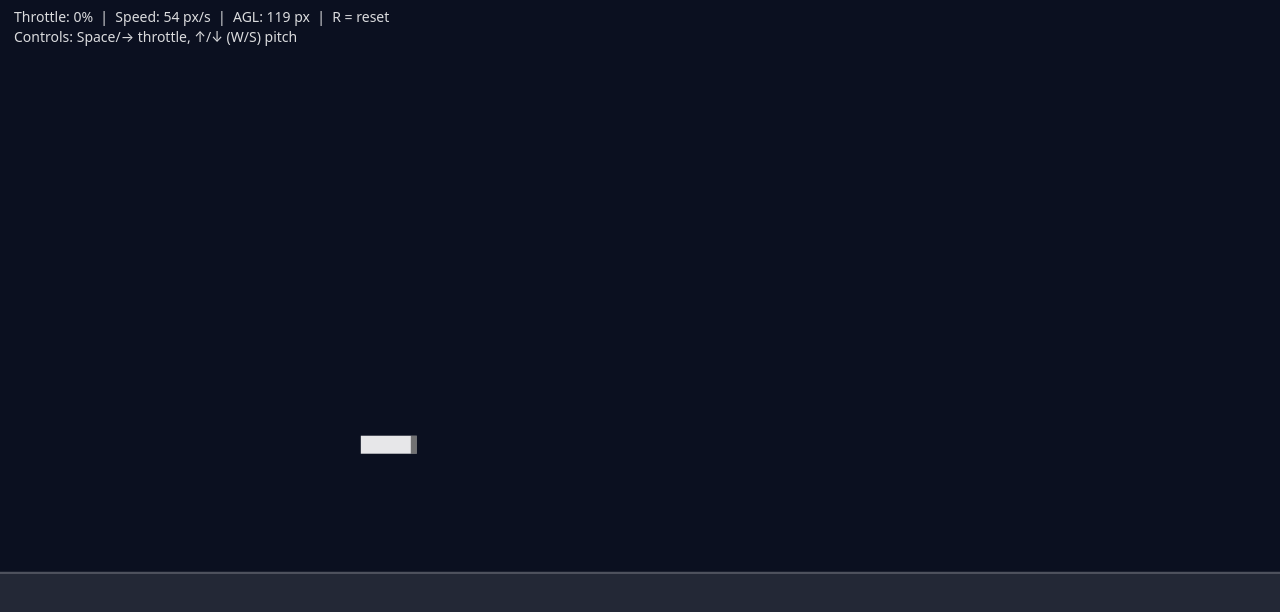
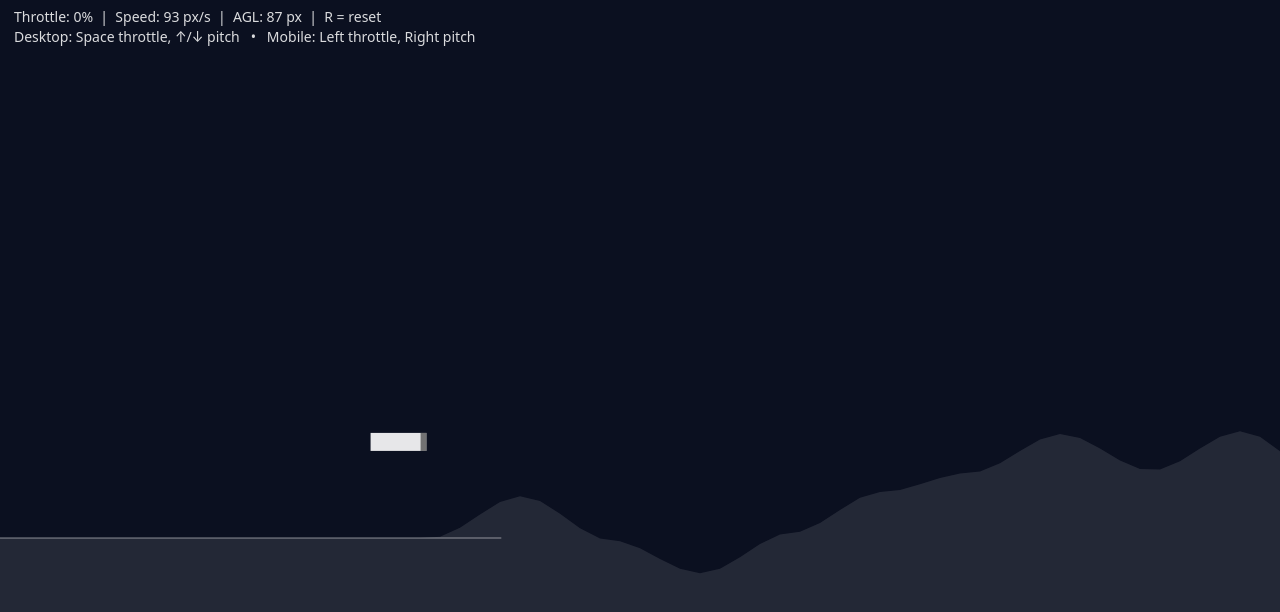
Before and after one commit to stephancar/LandyPlane, a plain HTML site: page index.html in a window 1280 px wide. Drawn offline with Linux system fonts and the light colour scheme.

Commit message:
Update index.html

```diff
--- a/index.html
+++ b/index.html
@@ -2,18 +2,19 @@
 <html lang="en">
 <head>
   <meta charset="utf-8" />
-  <meta name="viewport" content="width=device-width, initial-scale=1" />
-  <title>Bush Pilot — MVP Step 1</title>
+  <meta name="viewport" content="width=device-width,initial-scale=1,maximum-scale=1,user-scalable=no" />
+  <title>Bush Pilot — MVP</title>
   <style>
-    html, body { margin: 0; height: 100%; background: #0b1020; color: #fff; font-family: system-ui, -apple-system, Segoe UI, Roboto, Arial; }
+    html, body { margin: 0; height: 100%; background: #0b1020; color: #fff; font-family: system-ui, -apple-system, Segoe UI, Roboto, Arial; overflow: hidden; }
     canvas { display: block; width: 100vw; height: 100vh; }
+
+    /* Touch UI */
     .touch-ui{
       position: fixed;
       inset: 0;
-  pointer-events: none; /* only buttons capture touches */
-  display: none;        /* enabled on touch devices in JS */
+      pointer-events: none;
+      display: none;
     }
-
     .touch-left, .touch-right{
       position: absolute;
       bottom: 16px;
@@ -21,9 +22,7 @@
       gap: 12px;
       pointer-events: auto;
     }
-
-    .touch-left{ left: 16px; flex-direction: column; }
-
+    .touch-left{ left: 16px; }
     .touch-right{ right: 16px; flex-direction: column; }
 
     .btn{
@@ -35,38 +34,21 @@
       color: rgba(255,255,255,0.92);
       font-size: 28px;
       font-weight: 700;
-  touch-action: none;     /* prevents scroll/zoom gestures on button */
+      touch-action: none;
       user-select: none;
       -webkit-user-select: none;
     }
-
-.btn:active{
-  background: rgba(255,255,255,0.18);
-}
-
+    .btn:active{ background: rgba(255,255,255,0.18); }
     .btn.throttle{
       width: 160px;
       font-size: 16px;
       letter-spacing: 0.06em;
     }
-
-.touch-hint{
-  position: absolute;
-  left: 50%;
-  transform: translateX(-50%);
-  bottom: 18px;
-  padding: 8px 12px;
-  border-radius: 999px;
-  border: 1px solid rgba(255,255,255,0.18);
-  background: rgba(0,0,0,0.25);
-  color: rgba(255,255,255,0.75);
-  font-size: 12px;
-  pointer-events: none;
-}
   </style>
 </head>
 <body>
   <canvas id="c"></canvas>
+
   <div id="touchUI" class="touch-ui" aria-hidden="true">
     <!-- LEFT: throttle -->
     <div class="touch-left">
@@ -78,9 +60,8 @@
       <button class="btn" data-touch="pitchUp">▲</button>
       <button class="btn" data-touch="pitchDown">▼</button>
     </div>
+  </div>
 
-  <div class="touch-hint">Best in landscape • Hold buttons</div>
-</div>
 <script>
 (() => {
   // ---------- Canvas ----------
@@ -88,7 +69,6 @@
   const ctx = canvas.getContext("2d");
 
   function resize() {
-    // Render at device pixel ratio for crispness
     const dpr = Math.max(1, window.devicePixelRatio || 1);
     canvas.width  = Math.floor(window.innerWidth * dpr);
     canvas.height = Math.floor(window.innerHeight * dpr);
@@ -100,9 +80,92 @@
   const W = () => window.innerWidth;
   const H = () => window.innerHeight;
 
+  // ---------- Simple deterministic PRNG + smooth noise ----------
+  function makeRng(seed) {
+    let t = seed >>> 0;
+    return () => {
+      // xorshift32
+      t ^= t << 13; t >>>= 0;
+      t ^= t >> 17; t >>>= 0;
+      t ^= t << 5;  t >>>= 0;
+      return (t >>> 0) / 4294967296;
+    };
+  }
+  const rng = makeRng(1337);
+
+  function smoothstep(t) { return t * t * (3 - 2 * t); }
+  function lerp(a, b, t) { return a + (b - a) * t; }
+
+  // ---------- Terrain (heightmap) ----------
+  const terrain = {
+    // We keep a flat runway region at the start, then gentle random hills
+    baseY: 420,
+    stepX: 90,          // spacing between control points
+    amp: 120,           // hill amplitude
+    maxSlopePerStep: 55,// clamp sudden jumps
+    flatUntilX: 700,    // runway length
+    points: [],         // {x,y}
+  };
+
+  function ensureTerrainToX(xMax) {
+    // generate points until we cover xMax + margin
+    const margin = 1400;
+    const target = xMax + margin;
+
+    if (terrain.points.length === 0) {
+      terrain.points.push({ x: 0, y: terrain.baseY });
+      terrain.points.push({ x: terrain.stepX, y: terrain.baseY });
+    }
+
+    while (terrain.points[terrain.points.length - 1].x < target) {
+      const last = terrain.points[terrain.points.length - 1];
+      const x = last.x + terrain.stepX;
+
+      let y;
+      if (x <= terrain.flatUntilX) {
+        y = terrain.baseY; // runway flat
+      } else {
+        // Gentle wandering: add a bounded random delta
+        const r = (rng() * 2 - 1); // -1..1
+        const delta = r * terrain.maxSlopePerStep;
+        y = last.y + delta;
+
+        // Pull towards base + noise band so it doesn't drift off-screen forever
+        const bandCenter = terrain.baseY + (rng() * 2 - 1) * (terrain.amp * 0.15);
+        y = lerp(y, bandCenter, 0.08);
+
+        // Clamp overall amplitude
+        const minY = terrain.baseY - terrain.amp;
+        const maxY = terrain.baseY + terrain.amp;
+        y = Math.max(minY, Math.min(maxY, y));
+      }
+
+      terrain.points.push({ x, y });
+    }
+  }
+
+  function groundYAt(x) {
+    // find segment
+    if (terrain.points.length < 2) return terrain.baseY;
+    if (x <= terrain.points[0].x) return terrain.points[0].y;
+
+    // ensure points exist ahead
+    ensureTerrainToX(x);
+
+    // binary-ish scan (small list, linear is fine)
+    let i = 0;
+    while (i < terrain.points.length - 2 && terrain.points[i + 1].x < x) i++;
+
+    const p0 = terrain.points[i];
+    const p1 = terrain.points[i + 1];
+
+    const t = (x - p0.x) / (p1.x - p0.x);
+    const s = smoothstep(Math.max(0, Math.min(1, t)));
+    return lerp(p0.y, p1.y, s);
+  }
+
   // ---------- World ----------
   const world = {
-    groundY: 420, // world-space y (down is +)
     gravity: 900, // px/s^2
   };
 
@@ -110,12 +173,32 @@
   const keys = new Set();
   window.addEventListener("keydown", (e) => {
     keys.add(e.code);
-    // prevent page scroll on arrows/space
     if (["ArrowUp","ArrowDown","ArrowLeft","ArrowRight","Space"].includes(e.code)) e.preventDefault();
-    // quick reset
     if (e.code === "KeyR") reset();
   });
   window.addEventListener("keyup", (e) => keys.delete(e.code));
+
+  // ---------- Touch controls ----------
+  const touchState = { throttle: false, pitchUp: false, pitchDown: false };
+
+  const isTouch = window.matchMedia("(pointer: coarse)").matches || ("ontouchstart" in window);
+  const touchUI = document.getElementById("touchUI");
+  if (isTouch) touchUI.style.display = "block";
+
+  function setTouch(action, on) { touchState[action] = on; }
+
+  document.querySelectorAll("[data-touch]").forEach(btn => {
+    const action = btn.getAttribute("data-touch");
+    const start = (e) => { e.preventDefault(); setTouch(action, true); };
+    const end   = (e) => { e.preventDefault(); setTouch(action, false); };
+    btn.addEventListener("pointerdown", start);
+    btn.addEventListener("pointerup", end);
+    btn.addEventListener("pointercancel", end);
+    btn.addEventListener("pointerleave", end);
+  });
+
+  // prevent page scroll while playing
+  document.addEventListener("touchmove", (e) => e.preventDefault(), { passive: false });
 
   const input = {
     get throttleUp() { return keys.has("Space") || keys.has("ArrowRight") || touchState.throttle; },
@@ -123,112 +206,81 @@
     get pitchDown()  { return keys.has("ArrowDown") || keys.has("KeyS") || touchState.pitchDown; },
   };
 
-    // ---------- Touch controls ----------
-  const touchState = {
-    throttle: false,
-    pitchUp: false,
-    pitchDown: false
-  };
-
-  // Enable touch UI on devices that likely support touch
-  const isTouch = window.matchMedia("(pointer: coarse)").matches || "ontouchstart" in window;
-  const touchUI = document.getElementById("touchUI");
-  if (isTouch) touchUI.style.display = "block";
-
-  function setTouch(action, on) {
-    touchState[action] = on;
-  }
-
-  function bindTouchButtons() {
-    const btns = document.querySelectorAll("[data-touch]");
-    btns.forEach(btn => {
-      const action = btn.getAttribute("data-touch");
-
-      const start = (e) => { e.preventDefault(); setTouch(action, true); };
-      const end   = (e) => { e.preventDefault(); setTouch(action, false); };
-
-      btn.addEventListener("pointerdown", start);
-      btn.addEventListener("pointerup", end);
-      btn.addEventListener("pointercancel", end);
-      btn.addEventListener("pointerleave", end);
-    });
-  }
-  bindTouchButtons();
-
-    document.addEventListener("touchmove", (e) => e.preventDefault(), { passive: false });
-
   // ---------- Plane ----------
   const plane = {
-    // world-space
-    x: 120,
+    x: 140,
     y: 260,
     vx: 0,
     vy: 0,
 
-    angle: 0,       // radians
-    angVel: 0,      // rad/s
+    angle: 0,
+    angVel: 0,
 
-    throttle: 0,    // 0..1
+    throttle: 0,
 
-    // tuning
+    // visuals
     w: 56,
     h: 18,
-    thrust: 3200,   // px/s^2-ish
-    drag: 0.6,      // simple air drag coefficient
-    idleDrag: 2.2,
 
-    pitchRate: 2.4, // rad/s target
-    angDamp: 8.0,   // damp angular velocity
-    throttleUpRate: 0.8,   // per second
-    throttleDownRate: 1.2, // per second   <-- comma added here ✅
+    // forces/tuning
+    thrust: 3200,
+    drag: 0.35,       // base linear drag
+    idleDrag: 2.2,     // extra linear drag when not throttling (lets speed go to 0)
+    quadDrag: 0.0012,  // high-speed damping
 
-    lift: 0.8,        // lift strength (tune this)
-    maxLift: 9000,    // cap so it doesn't go infinite at high speed
-    stallSpeed: 220,  // px/s; below this you get much less lift
+    lift: 0.8,
+    maxLift: 9000,
+    stallSpeed: 220,
 
-    inducedDrag: 0.0012, // drag proportional to lift^2 (tune)
-maxAoA: 0.75,        // radians (~43°) clamp angle-of-attack
+    maxAoA: 0.75,        // AoA clamp (rad)
+    inducedDrag: 0.00000018, // lift^2 induced drag (tiny!)
 
-    liftSmooth: 18,     // higher = snappier, lower = smoother
-liftMagSmoothed: 0, // internal state
+    // smoothing / control
+    pitchRate: 2.4,
+    angDamp: 8.0,
+    throttleUpRate: 0.8,
+    throttleDownRate: 1.2,
 
-quadDrag: 0.0012, // tune: high-speed damping
+    liftSmooth: 18,
+    liftMagSmoothed: 0,
 
+    maxSpeed: 200, // requested cap
   };
 
   // ---------- Camera ----------
   const cam = {
     x: 0,
     y: 0,
-    // We follow plane with a small offset so you see ahead
     follow(dt) {
       const targetX = plane.x - W() * 0.30;
       const targetY = plane.y - H() * 0.55;
-
-      // smooth follow
-      const k = 6.0; // follow strength
+      const k = 6.0;
       this.x += (targetX - this.x) * (1 - Math.exp(-k * dt));
       this.y += (targetY - this.y) * (1 - Math.exp(-k * dt));
     }
   };
 
   function reset() {
-    plane.x = 120;
+    plane.x = 140;
     plane.y = 260;
     plane.vx = 0;
     plane.vy = 0;
     plane.angle = 0;
     plane.angVel = 0;
     plane.throttle = 0;
+    plane.liftMagSmoothed = 0;
     cam.x = 0;
     cam.y = 0;
+
+    // Ensure terrain exists around start & ahead
+    ensureTerrainToX(plane.x + 2000);
   }
 
   // ---------- Simulation ----------
   let last = performance.now();
 
   function step(now) {
-    const dt = Math.min(1/30, (now - last) / 1000); // clamp dt for stability
+    const dt = Math.min(1/30, (now - last) / 1000);
     last = now;
 
     update(dt);
@@ -238,19 +290,18 @@ quadDrag: 0.0012, // tune: high-speed damping
   }
 
   function update(dt) {
-    // Throttle: hold to increase, release to decrease
+    // Throttle ramp
     if (input.throttleUp) {
       plane.throttle = Math.min(1, plane.throttle + plane.throttleUpRate * dt);
     } else {
       plane.throttle = Math.max(0, plane.throttle - plane.throttleDownRate * dt);
     }
 
-    // Pitch: adjust angle directly (arcade feel, easy for Step 1)
+    // Pitch
     let pitchInput = 0;
     if (input.pitchUp) pitchInput -= 1;
     if (input.pitchDown) pitchInput += 1;
 
-    // target angular velocity based on input, damp for stability
     const targetAngVel = pitchInput * plane.pitchRate;
     plane.angVel += (targetAngVel - plane.angVel) * (1 - Math.exp(-plane.angDamp * dt));
     plane.angle += plane.angVel * dt;
@@ -258,97 +309,84 @@ quadDrag: 0.0012, // tune: high-speed damping
     // Gravity
     plane.vy += world.gravity * dt;
 
-        // --- Speed & directions ---
+    // Ensure terrain ahead for collision + drawing
+    ensureTerrainToX(plane.x + 2200);
+
+    // Speed/directions
     const speed = Math.hypot(plane.vx, plane.vy);
     const fx = Math.cos(plane.angle);
     const fy = Math.sin(plane.angle);
 
-    // --- Thrust (forward) ---
+    // Thrust (forward)
     plane.vx += fx * (plane.thrust * plane.throttle) * dt;
     plane.vy += fy * (plane.thrust * plane.throttle) * dt;
 
-    // --- Lift (arcade, speed-based) ---
-    // Idea: lift grows ~ speed^2 and depends on "angle of attack" (nose vs airflow).
-    // Airflow direction is opposite velocity.
+    // Lift
     if (speed > 1) {
       const velAngle = Math.atan2(plane.vy, plane.vx);
-      let aoa = plane.angle - velAngle; // angle of attack in radians
-
-      // wrap aoa into [-pi, pi] for stability
+      let aoa = plane.angle - velAngle;
       aoa = Math.atan2(Math.sin(aoa), Math.cos(aoa));
-
-      // Clamp AoA so you can't generate absurd lift forever
       aoa = Math.max(-plane.maxAoA, Math.min(plane.maxAoA, aoa));
 
-
-// Induced drag: pitching up/down (high AoA) costs speed.
-// 0 at aoa=0, max near +/-90° (we’ll clamp effect later if needed)
-const aoaAmount = Math.abs(Math.sin(aoa)); // 0..1
-const induced = plane.inducedDrag * aoaAmount * speed; // proportional to speed
-
-// Apply induced drag opposite velocity
-plane.vx -= (plane.vx / speed) * induced * dt;
-plane.vy -= (plane.vy / speed) * induced * dt;
-
-
-      // Stall factor: below stallSpeed, lift ramps down strongly
       const stallFactor = Math.min(1, speed / plane.stallSpeed);
 
-      // Lift magnitude: speed^2 * liftCoef * sin(aoa) (signed)
-      // sin(aoa) gives "pull up" when nose is above airflow.
       let liftMag = (speed * speed) * plane.lift * Math.sin(aoa) * stallFactor;
       liftMag = Math.max(-plane.maxLift, Math.min(plane.maxLift, liftMag));
 
-// Smooth lift to avoid high-speed jitter (prevents sign flipping chaos)
+      // Smooth lift to avoid high-speed jitter
       const a = 1 - Math.exp(-plane.liftSmooth * dt);
       plane.liftMagSmoothed += (liftMag - plane.liftMagSmoothed) * a;
       liftMag = plane.liftMagSmoothed;
 
-// Lift-induced drag: producing lift costs speed (prevents infinite climb)
-// Scales with lift^2 and acts opposite velocity.
-const inducedMag = plane.inducedDrag * (liftMag * liftMag); // always positive
+      // Lift-induced drag (prevents infinite climb)
+      const inducedMag = plane.inducedDrag * (liftMag * liftMag);
       plane.vx -= (plane.vx / speed) * inducedMag * dt;
       plane.vy -= (plane.vy / speed) * inducedMag * dt;
 
-      // Apply lift perpendicular to velocity (rotate velocity by -90 degrees).
-      // Perp unit vector: (-vy/s, vx/s)
+      // Apply lift perpendicular to velocity
       const nx = -plane.vy / speed;
       const ny =  plane.vx / speed;
-
       plane.vx += nx * liftMag * dt;
       plane.vy += ny * liftMag * dt;
     }
 
-    // --- Drag (proportional to velocity) ---
+    // Linear drag
     plane.vx -= plane.vx * plane.drag * dt;
     plane.vy -= plane.vy * plane.drag * dt;
 
-// Extra damping when you're not on the power (helps speed fall to 0)
-const idleFactor = 1 - plane.throttle; // 1 when throttle=0, 0 when throttle=1
+    // Extra damping off-throttle (lets speed go to 0)
+    const idleFactor = 1 - plane.throttle;
     const extra = plane.idleDrag * idleFactor;
     plane.vx -= plane.vx * extra * dt;
     plane.vy -= plane.vy * extra * dt;
 
-    // Quadratic drag (damps high-speed wobble)
+    // Quadratic drag (stability at higher speed)
     const speedNow = Math.hypot(plane.vx, plane.vy);
     const q = plane.quadDrag * speedNow;
     plane.vx -= plane.vx * q * dt;
     plane.vy -= plane.vy * q * dt;
 
-// Snap tiny speeds to zero (prevents "forever drift")
+    // Max speed clamp (requested)
+    const s = Math.hypot(plane.vx, plane.vy);
+    if (s > plane.maxSpeed) {
+      const k = plane.maxSpeed / s;
+      plane.vx *= k;
+      plane.vy *= k;
+    }
+
+    // Snap tiny speeds to zero (prevents forever drift)
     if (Math.abs(plane.vx) < 0.5) plane.vx = 0;
     if (Math.abs(plane.vy) < 0.5) plane.vy = 0;
-
 
     // Integrate
     plane.x += plane.vx * dt;
     plane.y += plane.vy * dt;
 
-    // Ground collision (flat)
+    // Collision vs terrain
+    const groundY = groundYAt(plane.x);
     const planeBottom = plane.y + plane.h * 0.5;
-    if (planeBottom >= world.groundY) {
-      // Crash/restart for Step 1 (instant)
-      reset();
+    if (planeBottom >= groundY) {
+      reset(); // instant reset for now
       return;
     }
 
@@ -357,25 +395,40 @@ if (Math.abs(plane.vy) < 0.5) plane.vy = 0;
 
   // ---------- Rendering ----------
   function render() {
-    // Clear screen (in screen space)
     ctx.clearRect(0, 0, W(), H());
 
-    // World-to-screen transform via camera
+    // World transform
     ctx.save();
     ctx.translate(-cam.x, -cam.y);
 
-    // Draw sky gradient-ish band (simple)
-    // (We’ll keep visuals minimal; vibe later)
-    // Ground
+    // Visible window in world coords
+    const x0 = cam.x - 200;
+    const x1 = cam.x + W() + 200;
+
+    // Draw terrain
     ctx.fillStyle = "rgba(255,255,255,0.10)";
-    ctx.fillRect(cam.x - 2000, world.groundY, 6000, 2000);
+    ctx.beginPath();
 
-    // Runway line
+    // Start from bottom-left
+    ctx.moveTo(x0, cam.y + H() + 800);
+
+    // Trace ground line
+    const step = 20;
+    for (let x = x0; x <= x1; x += step) {
+      ctx.lineTo(x, groundYAt(x));
+    }
+
+    // Close down to bottom-right
+    ctx.lineTo(x1, cam.y + H() + 800);
+    ctx.closePath();
+    ctx.fill();
+
+    // Runway line (flat part at start)
     ctx.strokeStyle = "rgba(255,255,255,0.25)";
     ctx.lineWidth = 2;
     ctx.beginPath();
-    ctx.moveTo(cam.x - 2000, world.groundY);
-    ctx.lineTo(cam.x + 6000, world.groundY);
+    ctx.moveTo(0, terrain.baseY);
+    ctx.lineTo(terrain.flatUntilX, terrain.baseY);
     ctx.stroke();
 
     // Plane
@@ -383,7 +436,6 @@ if (Math.abs(plane.vy) < 0.5) plane.vy = 0;
     ctx.translate(plane.x, plane.y);
     ctx.rotate(plane.angle);
 
-    // body
     ctx.fillStyle = "rgba(255,255,255,0.90)";
     ctx.fillRect(-plane.w/2, -plane.h/2, plane.w, plane.h);
 
@@ -391,21 +443,26 @@ if (Math.abs(plane.vy) < 0.5) plane.vy = 0;
     ctx.fillStyle = "rgba(0,0,0,0.5)";
     ctx.fillRect(plane.w/2 - 6, -plane.h/2, 6, plane.h);
 
+    // tiny “thrust” hint
+    if (plane.throttle > 0.05) {
+      ctx.fillStyle = "rgba(255,180,80,0.85)";
+      ctx.fillRect(-plane.w/2 - 14, -4, 14 * plane.throttle, 8);
+    }
+
     ctx.restore(); // plane
     ctx.restore(); // world
 
-    // HUD (screen space)
+    // HUD
+    const speed = Math.hypot(plane.vx, plane.vy);
+    const agl = Math.max(0, groundYAt(plane.x) - (plane.y + plane.h * 0.5));
+
     ctx.fillStyle = "rgba(255,255,255,0.85)";
     ctx.font = "14px system-ui, -apple-system, Segoe UI, Roboto, Arial";
-    const speed = Math.hypot(plane.vx, plane.vy);
-    const agl = Math.max(0, world.groundY - (plane.y + plane.h * 0.5));
-
     ctx.fillText(
       `Throttle: ${(plane.throttle*100).toFixed(0)}%  |  Speed: ${speed.toFixed(0)} px/s  |  AGL: ${agl.toFixed(0)} px  |  R = reset`,
       14, 22
     );
-    ctx.fillText(`Controls: Space/→ throttle, ↑/↓ (W/S) pitch`, 14, 42);
-
+    ctx.fillText(`Desktop: Space throttle, ↑/↓ pitch   •   Mobile: Left throttle, Right pitch`, 14, 42);
   }
 
   reset();
```
Lines whose indentation alone changed are shown as unchanged.
